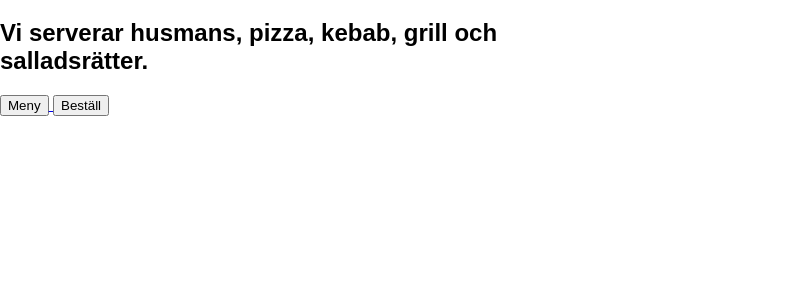
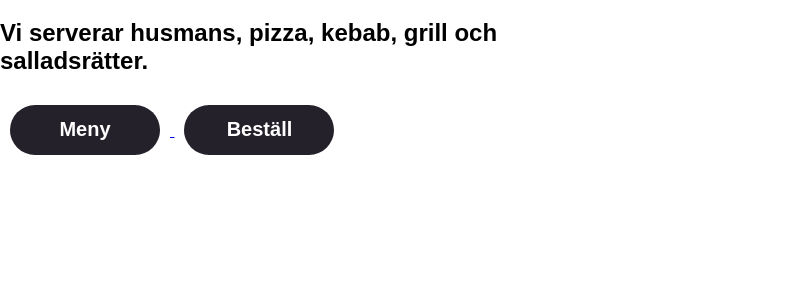
Before and after one commit to ArvidTottie/Min-Hemsida, a plain HTML site: page index.html in a window 1280 px wide. Shown: the part 119-420 px from the top of the page, 0-795 px from the left. Drawn offline with Linux system fonts and the light colour scheme.

Commit message:
ny styles

```diff
--- a/styles.css
+++ b/styles.css
@@ -82,3 +82,15 @@ img {
     width: 50%;
     height: auto;
 }
+
+.left-content button {
+    width: 150px;
+    height: 50px;
+    border-radius: 25px;
+    font-size: 20px;
+    font-weight: bold;
+    background-color: #25212B;
+    color: #fff;
+    border: none;
+    margin: 10px;
+}
```
